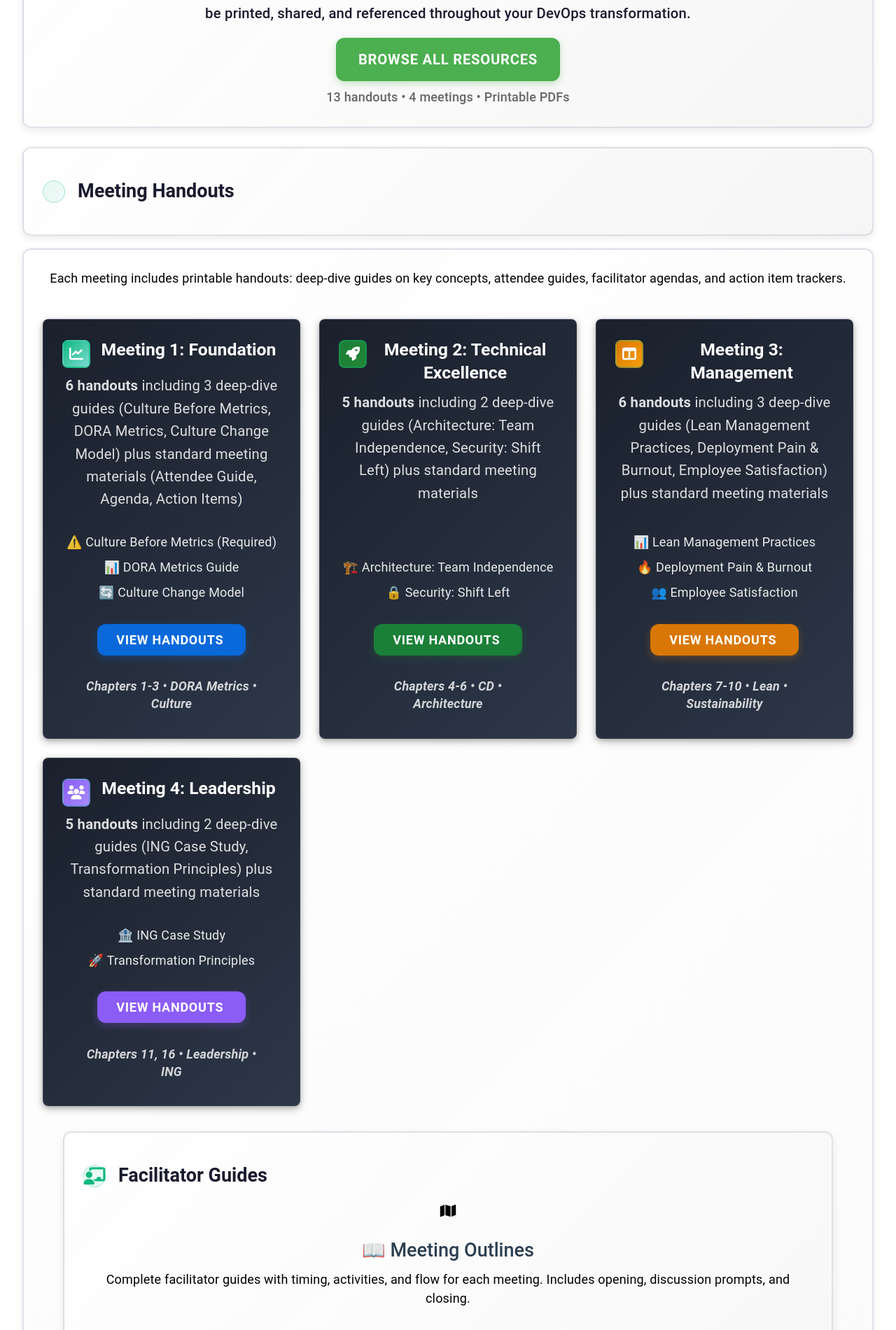
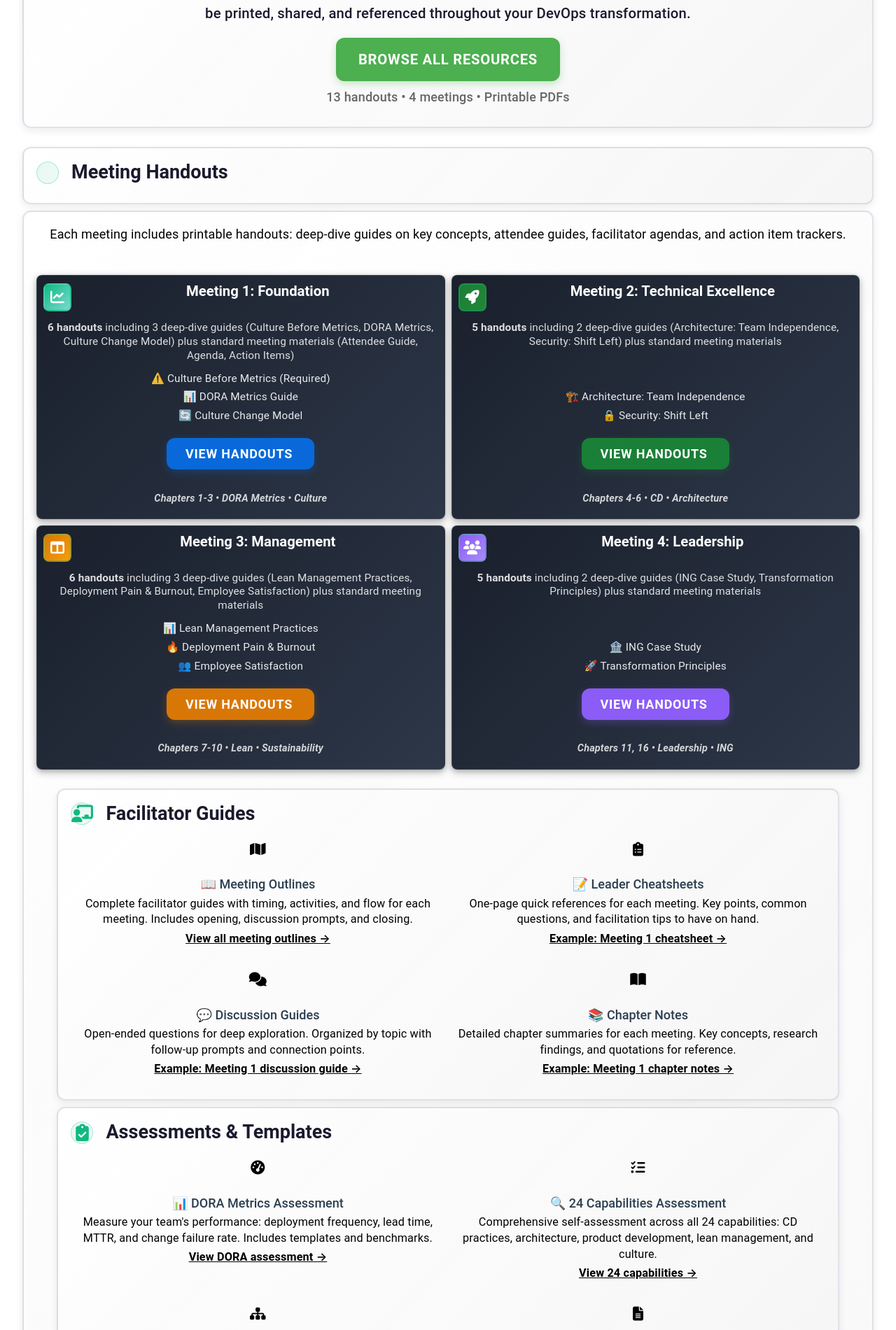
Before and after one commit to mhenke/accelerate-devex-book-club-notebooklm, a Jekyll site: the page built from docs/resources.md, in a window 1280 px wide. Shown: the part 493-2394 px from the top of the page at 70% size. Built offline with Jekyll 4.4.1, drawn with Linux system fonts in a browser that asks for light colours; some web fonts are replaced.

Commit message:
Dramatically reduce scrolling on resources page with aggressive compacting
**Major Space Savings (Response to 'still very lots of scrolling' feedback):**
- Section margins: 24px → 8px (67% reduction)
- Section padding: 24px → 16px (33% reduction)
- Meeting handouts: Single column → 2x2 grid
- Resource callouts: Full width → 2-column grid
- Font sizes reduced throughout (0.85-0.9rem for body text)
- List padding minimized to 2px

**Layout Improvements:**
- 2-column grid for resource-callout-grid (desktop)
- 2x2 grid for meeting handouts cards (desktop)
- Responsive: Falls back to single column on mobile
- Smaller headings and tighter spacing throughout

**Results:**
- Significantly reduced vertical scrolling
- More information density without sacrificing readability
- Better use of horizontal space
- Mobile-friendly with responsive breakpoints

Files changed:
- docs/_sass/pages/_resources.scss (extensive compacting rules)

🤖 Generated with [Claude Code](https://claude.com/claude-code)

Co-Authored-By: Claude <noreply@anthropic.com>

```diff
--- a/docs/_sass/pages/_resources.scss
+++ b/docs/_sass/pages/_resources.scss
@@ -4,18 +4,87 @@
 
 // Reduce excessive whitespace on resources page
 .page-container .section-card {
-  margin: var(--space-md) auto; // 16px instead of 24px
+  margin: var(--space-sm) auto; // 8px instead of 24px - much more compact
+  padding: var(--space-md); // 16px instead of 24px
+
+  h2 {
+    margin: 0 0 var(--space-sm) 0; // Reduce h2 bottom margin
+  }
+}
+
+// Make resource callout grid more compact - 2 columns on desktop
+.resource-callout-grid {
+  display: grid;
+  grid-template-columns: repeat(2, 1fr);
+  gap: var(--space-sm); // Reduced gap
+
+  @media (max-width: 768px) {
+    grid-template-columns: 1fr;
+  }
+}
+
+.resource-callout {
+  padding: var(--space-sm); // Reduce padding
+
+  h3 {
+    font-size: var(--font-size-body); // Smaller heading
+    margin-bottom: var(--space-xs);
+  }
+
+  p {
+    font-size: 0.9rem; // Slightly smaller text
+    margin-bottom: var(--space-xs);
+    line-height: 1.4;
+  }
+}
+
+// Compact card grid for meeting handouts
+.what-youll-learn-section .card-grid {
+  grid-template-columns: repeat(2, 1fr); // 2x2 grid instead of single column
+  gap: var(--space-sm);
+
+  @media (max-width: 768px) {
+    grid-template-columns: 1fr;
+  }
+}
+
+.what-youll-learn-section .highlight-card {
+  padding: var(--space-sm); // Reduce card padding
+
+  .card-header h3 {
+    font-size: var(--font-size-h6); // Smaller heading
+    margin: 0;
+  }
+
+  p {
+    font-size: 0.85rem; // Smaller description
+    margin: var(--space-xs) 0;
+    line-height: 1.3;
+  }
+
+  .resource-list {
+    margin: var(--space-xs) 0;
+  }
+
+  .card-footer {
+    margin-top: var(--space-xs);
+
+    .meeting-subtitle {
+      font-size: 0.8rem;
+      margin-top: var(--space-xs);
+    }
+  }
 }
 
 // Resource List Styles
 .resource-list {
   list-style: none;
   padding: 0;
-  margin: var(--space-md) 0;
-  font-size: var(--font-size-body);
+  margin: var(--space-sm) 0;
+  font-size: 0.85rem; // Smaller font
 
   li {
-    padding: var(--space-xs) 0;
+    padding: 2px 0; // Minimal padding
     color: rgba(255, 255, 255, 0.9);
   }
 }
```
